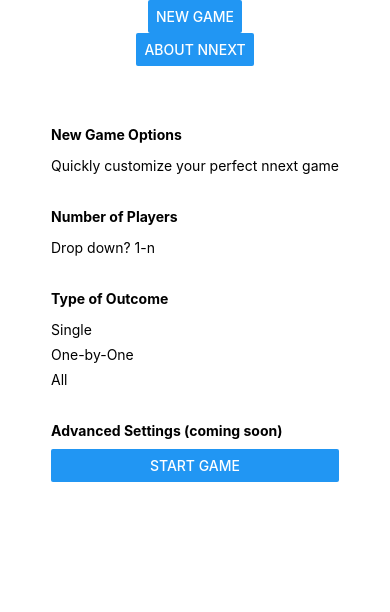
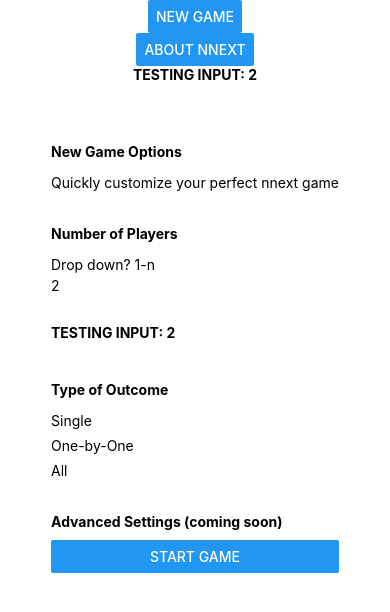
Before and after one commit to day-glow/nnext, a React Native app: screen / in a window 390 px wide. Both pictures are taken after a click on the button "NEW GAME". Shown: the top 612 px of the page. Built offline with nearby package versions, Linux system fonts and the light colour scheme.

Commit message:
connected number of players text field to app level (texsts still exist

```diff
--- a/client/src/components/App.js
+++ b/client/src/components/App.js
@@ -4,6 +4,7 @@ import { Button, StyleSheet, Text, View, ScrollView, TextInput } from 'react-nat
 import Header from './Header';
 import About from './About';
 import NewGameOptions from './NewGameOptions';
+import GameAll from './GameAll';
 
 const App = () => {
   const [showHeader, setHeader] = useState(true);
@@ -13,7 +14,9 @@ const App = () => {
   const [numPlayers, setNumPlayers] = useState(2);
   const [outcomeType, setOutcomeType] = useState("all");
 
-
+  function updateNumPlayers(num) {
+    setNumPlayers(num);
+  }
 
   return (
     <View style={styles.container}>
@@ -41,8 +44,10 @@ const App = () => {
       <About
         show={showAbout}
       />
+      <Text style={{fontWeight: 'bold'}}>TESTING INPUT: {numPlayers}</Text>
       <NewGameOptions
         show={showNewGameOptions}
+        updateNumPlayers={updateNumPlayers}
       />
       <StatusBar style="auto" />
     </View>
--- /dev/null
+++ b/client/src/components/GameAll.js
@@ -0,0 +1,32 @@
+import { StatusBar } from 'expo-status-bar';
+import React, { useState, useEffect } from 'react';
+import { Button, StyleSheet, Text, View, ScrollView, TextInput } from 'react-native';
+
+function GameAll({ show }) {
+  if (!show) return null;
+
+  return (
+    <View style={styles.container}>
+      <Text style={styles.outcomeType}>Party Mode</Text>
+      <Text style={styles.nnextBtn}>nnext</Text>
+      <StatusBar style="auto" />
+    </View>
+  );
+}
+
+const styles = StyleSheet.create({
+  container: {
+    flex: 1,
+    backgroundColor: '#fff',
+    alignItems: 'center',
+    justifyContent: 'center',
+  },
+  outcomeType: {
+    fontSize: 50,
+  },
+  nnextBtn: {
+    fontSize: 120,
+  },
+});
+
+export default GameAll;
--- a/client/src/components/NewGameOptions.js
+++ b/client/src/components/NewGameOptions.js
@@ -2,13 +2,16 @@ import { StatusBar } from 'expo-status-bar';
 import React, { useState, useEffect } from 'react';
 import { Button, StyleSheet, Text, View, ScrollView, TextInput } from 'react-native';
 
-function NewGameOptions({ show }) {
+function NewGameOptions({ show, updateNumPlayers }) {
   if (!show) return null;
+
+  const [numberOfPlayers, setNumberOfPlayers] = useState(2);
 
   useEffect(() => {
     //send game options to app level
+    updateNumPlayers(numberOfPlayers);
     //start game
-  })
+  }, [numberOfPlayers]);
 
   return (
     <ScrollView>
@@ -23,6 +26,14 @@ function NewGameOptions({ show }) {
         <Text style={styles.sectionText}>
           Drop down? 1-n
         </Text>
+        <TextInput
+          style={styles.numPlayersSelection}
+          placeholder="How many players in this game?"
+          //check for invalid text, num, max, min
+          onChangeText={numberInput => setNumberOfPlayers(numberInput)}
+          defaultValue={2}
+        />
+        <Text style={styles.section}>TESTING INPUT: {numberOfPlayers}</Text>
 
         <Text style={styles.section}>Type of Outcome</Text>
         <Text style={styles.sectionText}>
@@ -70,6 +81,9 @@ const styles = StyleSheet.create({
     marginTop: 4,
     marginBottom: 4,
   },
+  numPlayersSelection: {
+
+  },
   startGameBtn: {
     fontSize: 60,
   },
```
